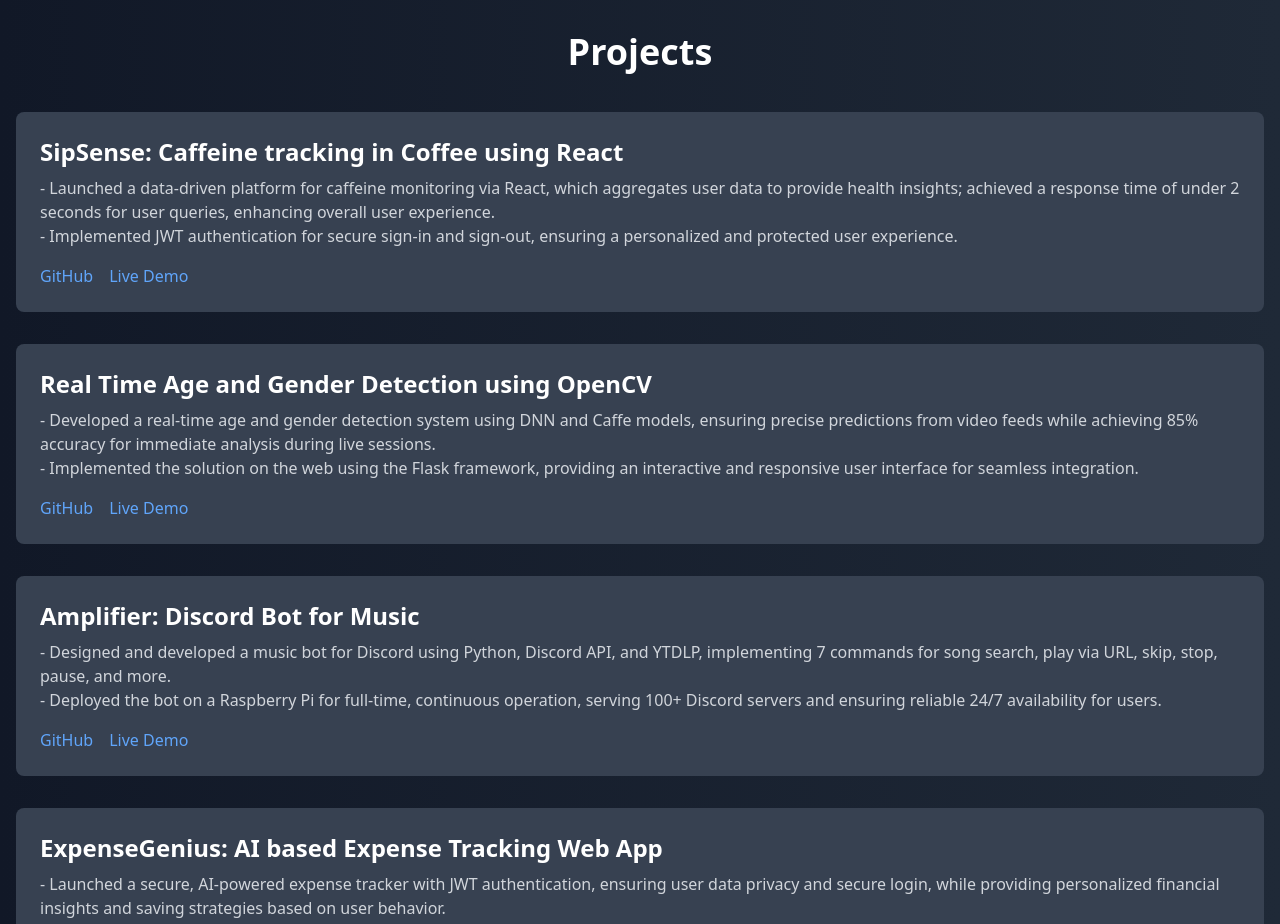
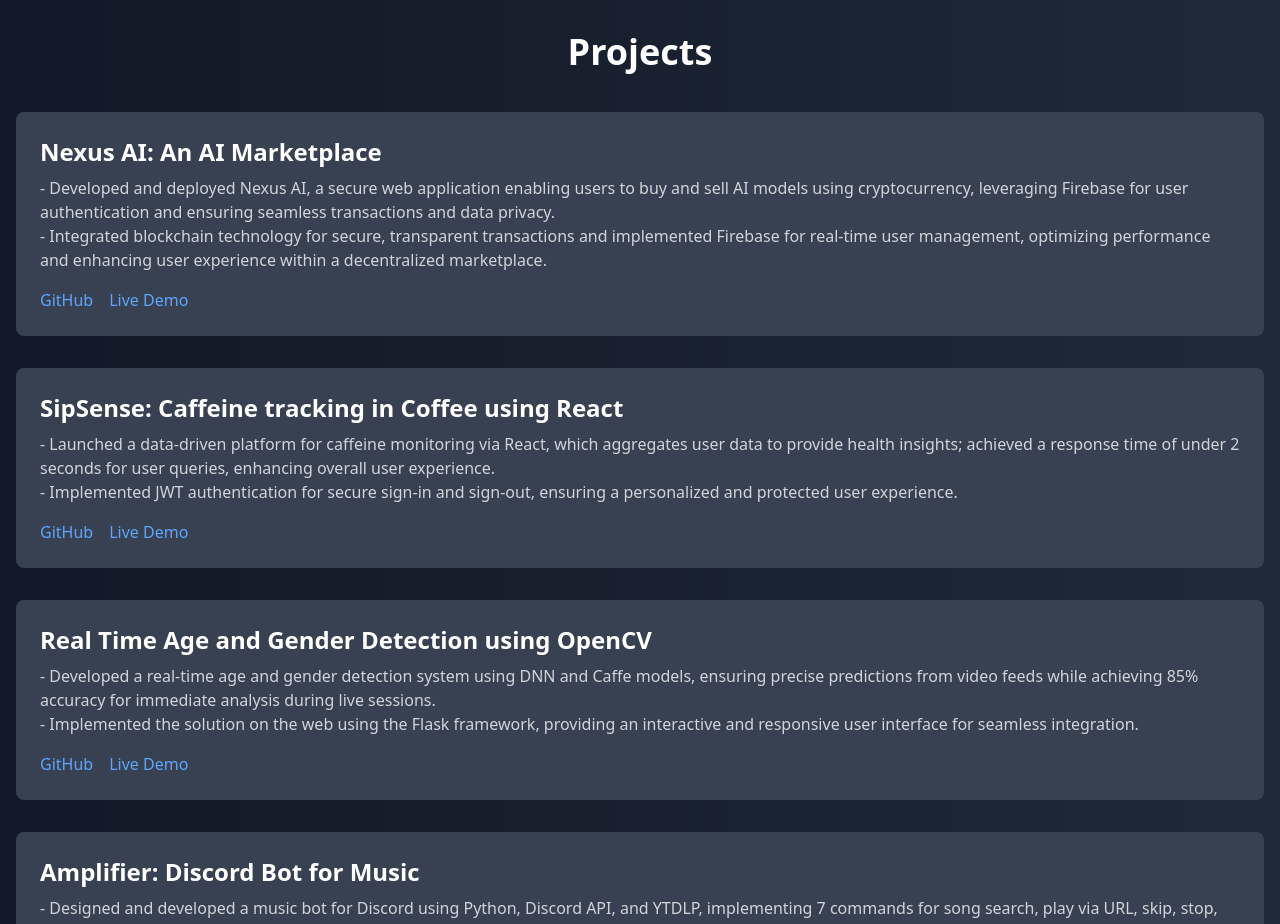
Before and after one commit to Rohann-79/Portfolio, a React (Create React App) app: page / in a window 1280 px wide. Shown: the part 2360-3284 px from the top of the page. Built offline with nearby package versions, Linux system fonts and the light colour scheme.

Commit message:
Projects.jsx

```diff
--- a/src/Projects.jsx
+++ b/src/Projects.jsx
@@ -5,6 +5,22 @@
   const { isDarkMode } = useContext(DarkModeContext);
 
   const projects = [
+    {
+      title: "Nexus AI: An AI Marketplace",
+      description: (
+        <>
+          <p>
+            - Developed and deployed Nexus AI, a secure web application enabling users to buy and sell AI models using cryptocurrency,
+            leveraging Firebase for user authentication and ensuring seamless transactions and data privacy.
+          </p>
+          <p>
+            - Integrated blockchain technology for secure, transparent transactions and implemented Firebase for real-time user management,
+            optimizing performance and enhancing user experience within a decentralized marketplace.
+          </p>
+        </>
+      ),
+      githubLink: "https://github.com/Rohann-79/AI-Market-Place",
+    },
     {
       title: "SipSense: Caffeine tracking in Coffee using React ",
       description: (
```
